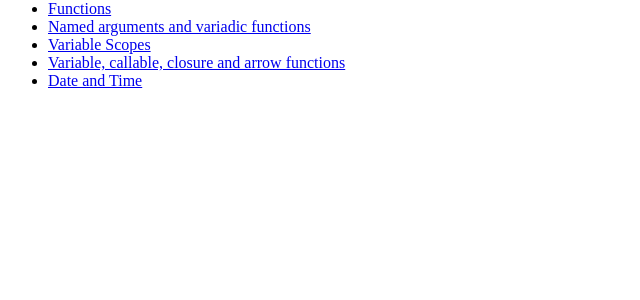
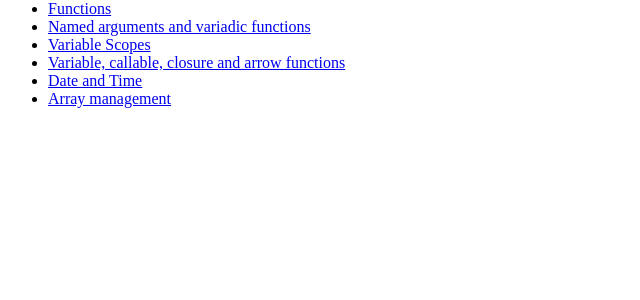
Before and after one commit to jorgearmas/PHP_Path, a PHP site: page / in a window 1280 px wide. Shown: the part 394-694 px from the top of the page, without its empty margins (0-640 px from the left). Run offline with PHP 8.4, Linux system fonts and the light colour scheme.

Commit message:
HL added

```diff
--- a/index.php
+++ b/index.php
@@ -71,6 +71,7 @@
         <li><a href="./_20_variable_scopes.php">Variable Scopes</a></li>
         <li><a href="./_21_variable_callable_closure_arrow_functions.php">Variable, callable, closure and arrow functions</a></li>
         <li><a href="./_22_date_and_time_zones.php">Date and Time</a></li>
+        <li><a href="./_23_array_mngmt.php">Array management</a></li>
     </ul>
 </body>
 </html>
```
